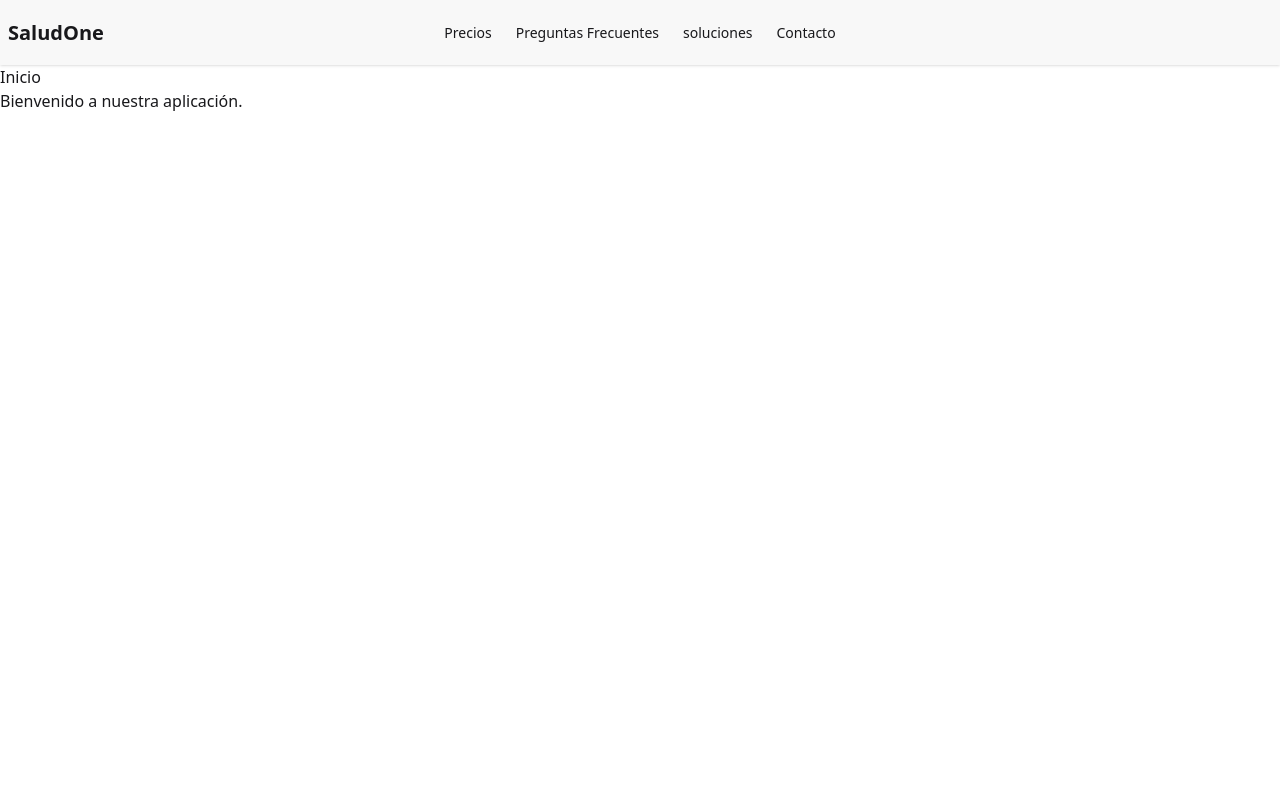
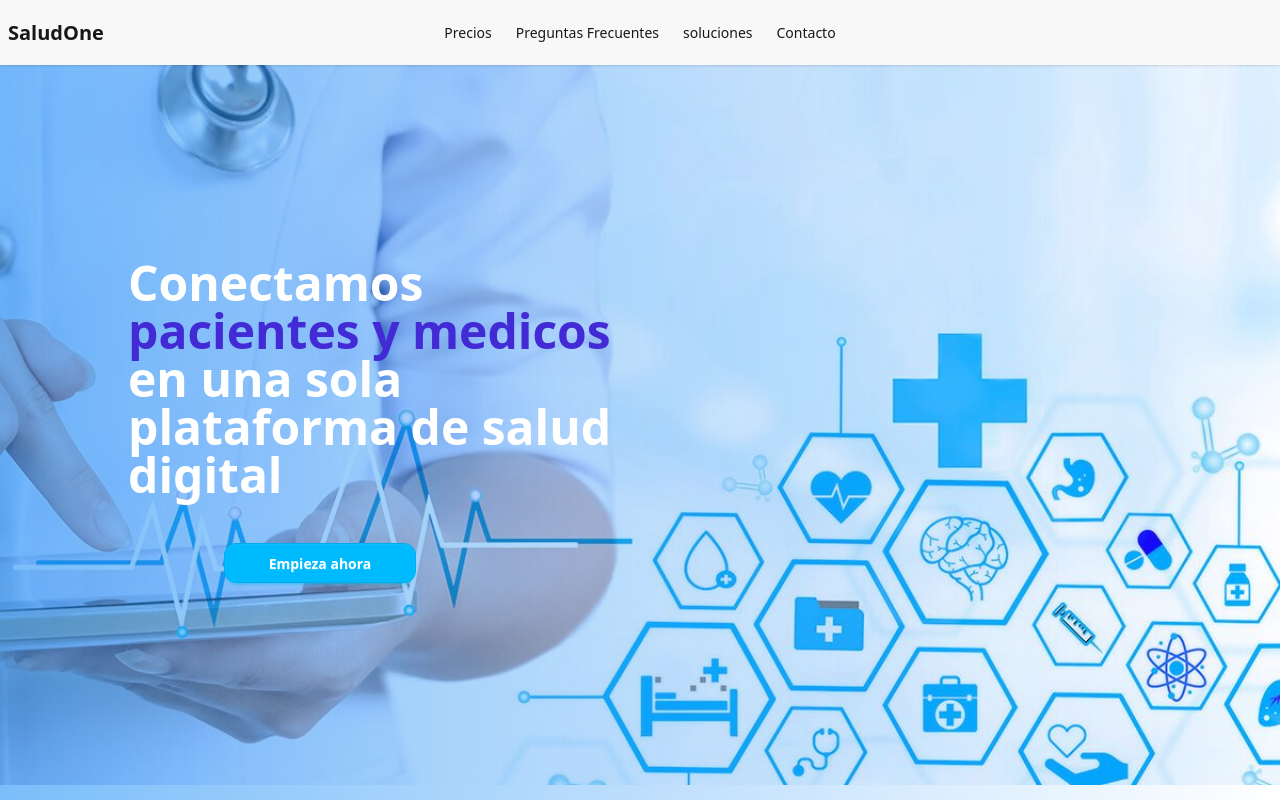
Before and after one commit to conrado85/equipo-32, a React (Vite) app: page / in a window 1280 px wide. Built offline with nearby package versions, Linux system fonts and the light colour scheme.

Commit message:
feat(landig page):maquetado de seccion hero

```diff
--- /dev/null
+++ b/src/components/Hero/Hero.jsx
@@ -0,0 +1,23 @@
+import "../Hero/hero.css";
+import { Link } from "react-router-dom";
+
+function Hero() {
+  return (
+    <div className="hero flex items-center justify-left ">
+      <div className="hero-content flex-col ">
+        <h1 className="ml-28 mb-5 text-5xl font-bold text-left">
+          Conectamos <span className="text-primary">pacientes y medicos </span>{" "}
+          en una sola plataforma de salud digital
+        </h1>
+        <Link
+          className="text-white btn btn-info rounded-xl m-2 w-48"
+          to="/register"
+        >
+          Empieza ahora
+        </Link>
+      </div>
+    </div>
+  );
+}
+
+export default Hero;
--- /dev/null
+++ b/src/components/Hero/hero.css
@@ -0,0 +1,34 @@
+.hero{
+    margin: 0;
+    min-height: 90vh;
+    background-image: url(../../../public/hero.jpg);
+    background-size: cover;
+    background-position: center;
+    background-attachment: fixed;
+    background-repeat: no-repeat;
+
+
+}
+.hero::before{
+    content: "";
+    position: absolute;
+    top: 0;
+    left: 0;
+    width: 100%;
+    height: 100%;
+    background: linear-gradient(90deg,#2392F7 , transparent);
+    opacity: 0.6;
+    z-index:1;
+
+}
+.hero-content{
+    z-index: 10;
+    width: 50%;
+
+}
+
+h1{
+    color: white;
+    text-align: left;
+
+}
--- a/src/components/NavBar.jsx
+++ b/src/components/NavBar.jsx
@@ -2,7 +2,7 @@ import { Link } from "react-router-dom";
 
 function NavBar() {
   return (
-    <div className="navbar bg-base-200 shadow-sm">
+    <div className="navbar bg-base-200 shadow-sm z-11">
       <div className="navbar-start">
         <div className="dropdown">
           <div tabIndex={0} role="button" className="btn btn-ghost lg:hidden">
@@ -24,7 +24,7 @@ function NavBar() {
           </div>
           <ul
             tabIndex={0}
-            className="menu menu-sm dropdown-content bg-base-200 rounded-box z-1 mt-3 w-52 p-2 shadow"
+            className="menu menu-sm dropdown-content bg-base-200 rounded-box z-11 mt-3 w-52 p-2 shadow"
           >
             <li>
               <Link to="/precios">Precios</Link>
--- a/src/pages/Inicio.jsx
+++ b/src/pages/Inicio.jsx
@@ -1,11 +1,8 @@
-import React from 'react'
+import Hero from '../components/Hero/Hero';
 
 function Inicio() {
   return (
-    <div>
-      <h1>Inicio</h1>
-      <p>Bienvenido a nuestra aplicación.</p>
-    </div>
+   <Hero/>
   )
 }
 
--- a/src/pages/Login/Login.jsx
+++ b/src/pages/Login/Login.jsx
@@ -27,7 +27,7 @@ function Login() {
   const inputFocus = "focus:outline-none focus:ring-2 focus:ring-indigo-500";
 
   return (
-    <div className="min-h-screen flex">
+    <div className="min-h-[90vh] flex">
       <div
         className="hidden md:block md:w-2/3 lg:w-1/2 bg-cover bg-center"
         style={{ backgroundImage: `url(${img1})` }}
```
Also changed, not shown: public/hero.jpg (added).
